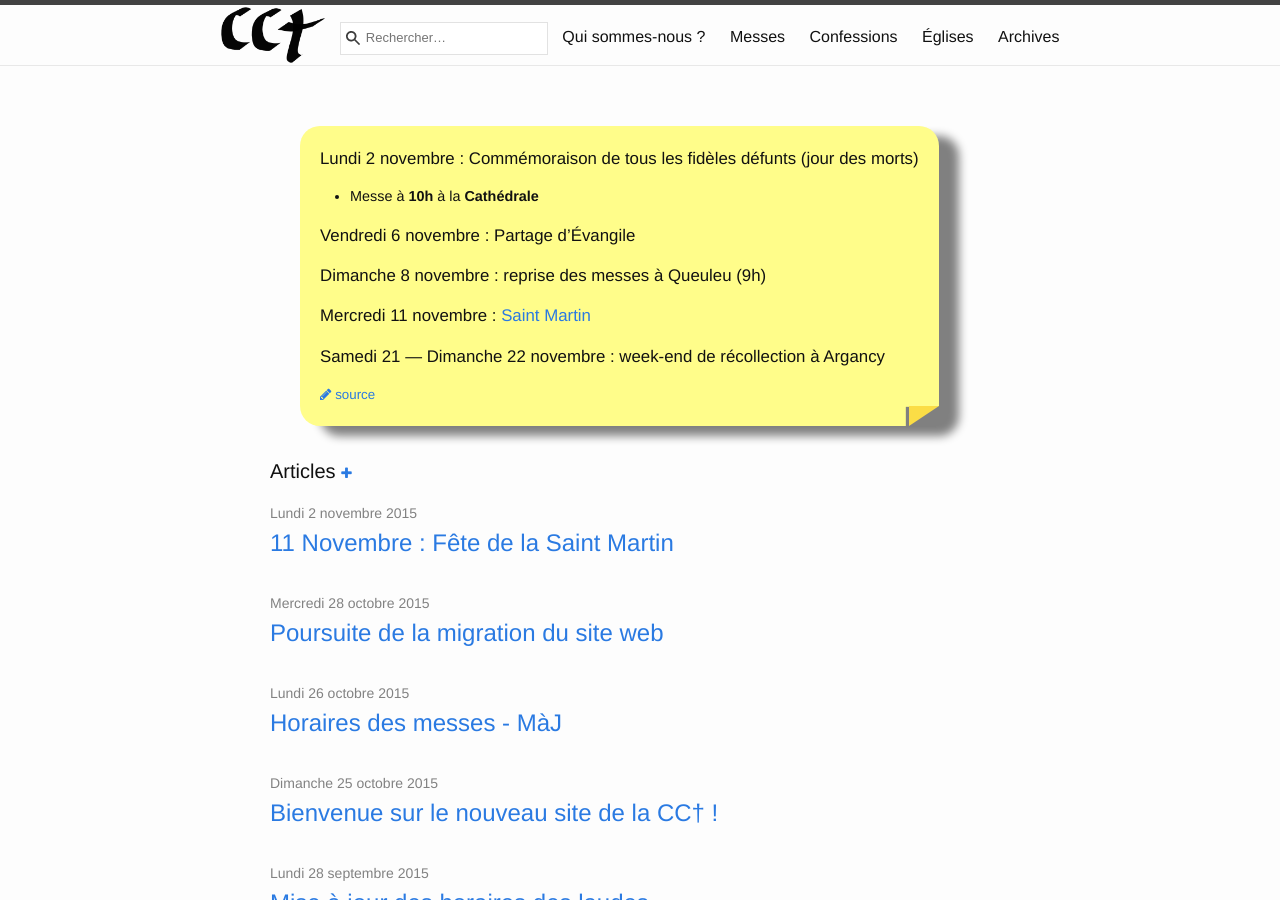
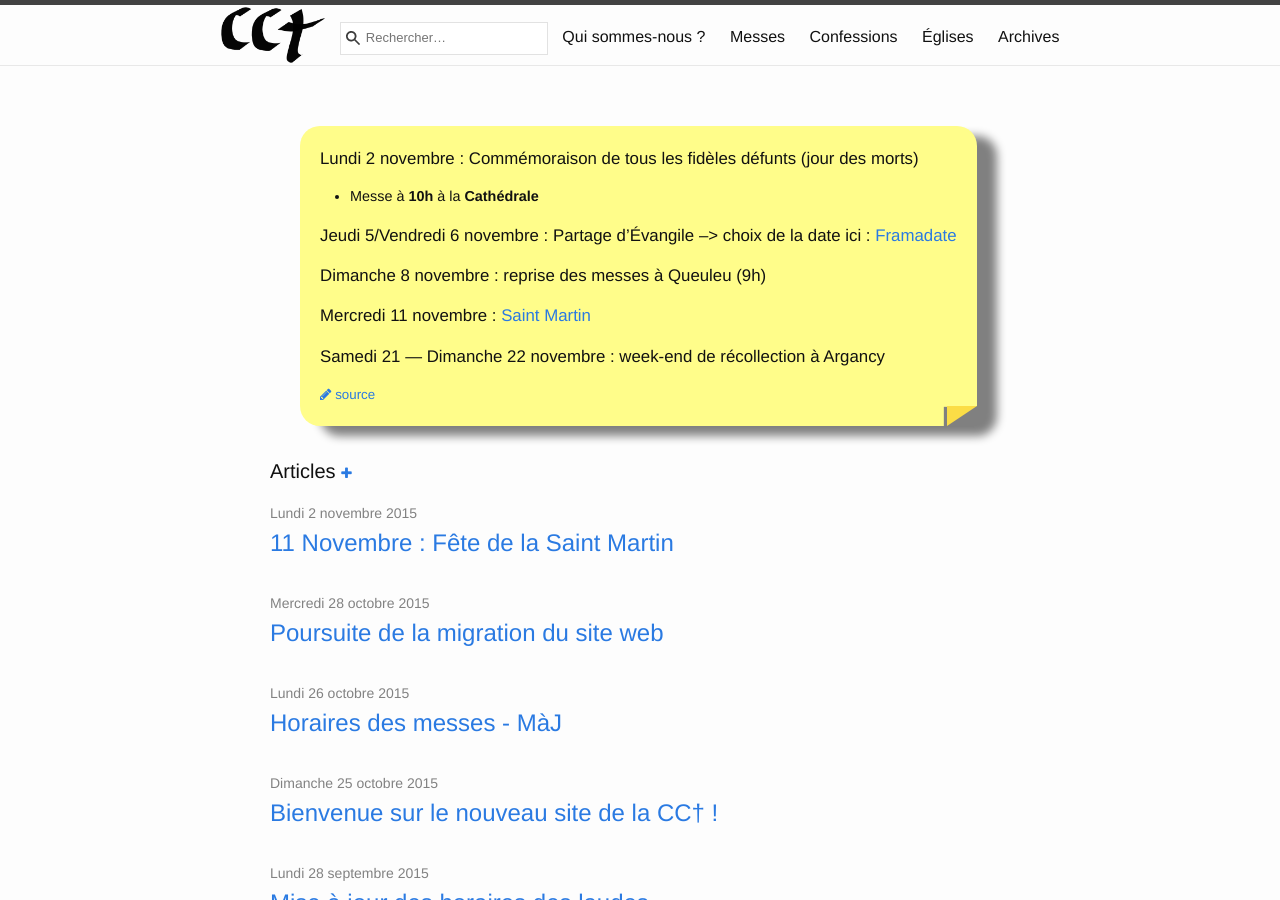
Before and after one commit to cccroix/cccroix.github.io, a Jekyll site: the page built from index.html, in a window 1280 px wide and 900 px high. Built offline with Jekyll 4.4.1, drawn with Linux system fonts in a browser that asks for light colours; nearby versions of some CDN libraries; the list of posts is cut into pages by our own code.

Commit message:
framadate partage évangile

```diff
--- a/blocnote.md
+++ b/blocnote.md
@@ -9,7 +9,7 @@ published: true
 
 - Messe à **10h** à la **Cathédrale**
 
-### Vendredi 6 novembre : Partage d'Évangile
+### Jeudi 5/Vendredi 6 novembre : Partage d'Évangile --> choix de la date ici : [Framadate](https://framadate.org/ZpnIMpNeGeZ3sAyc)
 
 ### Dimanche 8 novembre : reprise des messes à Queuleu (9h)
 
```
